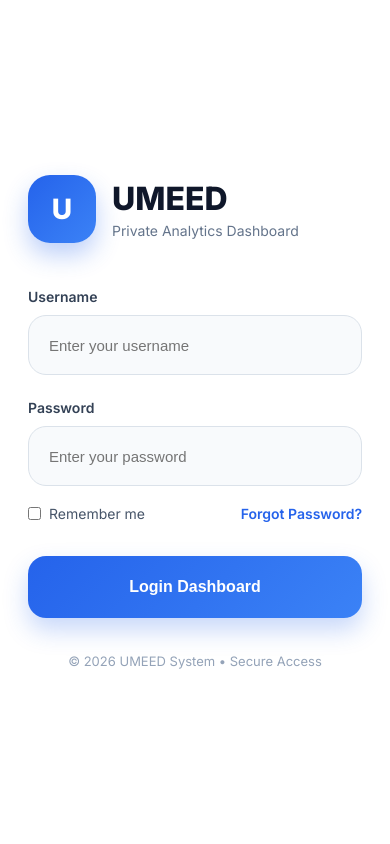
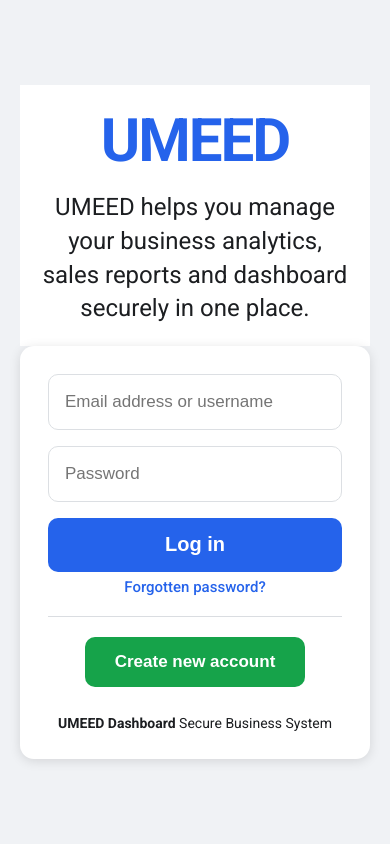
Before and after one commit to Rawish007/dashboard, a Flask app: page /login in a window 390 px wide. Run offline with Flask 3, Linux system fonts and the light colour scheme.

Commit message:
Update login.html

```diff
--- a/templates/login.html
+++ b/templates/login.html
@@ -6,10 +6,11 @@
 <meta charset="UTF-8">
 <meta name="viewport" content="width=device-width, initial-scale=1.0">
 
-<title>UMEED Dashboard Login</title>
+<title>UMEED LOGIN</title>
 
 <link rel="preconnect" href="https://fonts.googleapis.com">
-<link href="https://fonts.googleapis.com/css2?family=Inter:wght@400;500;600;700;800&display=swap" rel="stylesheet">
+
+<link href="https://fonts.googleapis.com/css2?family=Roboto:wght@300;400;500;700&display=swap" rel="stylesheet">
 
 <style>
 
@@ -25,17 +26,24 @@
 
 body{
 
-    font-family:'Inter',sans-serif;
+    font-family:'Roboto',sans-serif;
 
+    width:100%;
     height:100vh;
+
+    background:#f0f2f5;
+
+    display:flex;
+
+    justify-content:center;
+
+    align-items:center;
 
     overflow:hidden;
 
-    background:#f4f7fb;
-
 }
 
-/* MAIN LAYOUT */
+/* MAIN CONTAINER */
 
 .container{
 
@@ -48,50 +56,19 @@ body{
 
 /* LEFT SIDE */
 
-.left-side{
+.left{
 
-    flex:1.2;
+    flex:1;
 
-    background:
-    linear-gradient(
-    135deg,
-    rgba(15,23,42,0.88),
-    rgba(30,41,59,0.92)
-    ),
-    url('https://images.unsplash.com/photo-1551288049-bebda4e38f71?q=80&w=2070&auto=format&fit=crop');
-
-    background-size:cover;
-    background-position:center;
-
-    position:relative;
+    background:#ffffff;
 
     display:flex;
 
-    flex-direction:column;
-
     justify-content:center;
 
-    padding:70px;
+    align-items:center;
 
-    color:white;
-
-}
-
-/* OVERLAY */
-
-.left-side::before{
-
-    content:"";
-
-    position:absolute;
-
-    inset:0;
-
-    background:linear-gradient(
-    to bottom right,
-    rgba(37,99,235,0.45),
-    rgba(15,23,42,0.80)
-    );
+    padding:60px;
 
 }
 
@@ -99,111 +76,41 @@ body{
 
 .left-content{
 
-    position:relative;
-
-    z-index:2;
-
-    max-width:550px;
+    max-width:520px;
 
 }
 
-.badge{
+.logo{
 
-    display:inline-flex;
+    font-size:75px;
 
-    align-items:center;
+    font-weight:700;
 
-    gap:10px;
+    color:#2563eb;
 
-    padding:10px 18px;
+    margin-bottom:15px;
 
-    border-radius:999px;
-
-    background:rgba(255,255,255,0.10);
-
-    backdrop-filter:blur(10px);
-
-    border:1px solid rgba(255,255,255,0.12);
-
-    margin-bottom:28px;
-
-    font-size:14px;
-
-    font-weight:600;
+    letter-spacing:-2px;
 
 }
 
-.main-title{
-
-    font-size:68px;
-
-    font-weight:800;
-
-    line-height:1.1;
-
-    margin-bottom:22px;
-
-}
-
-.description{
-
-    font-size:18px;
-
-    line-height:1.8;
-
-    color:#dbeafe;
-
-}
-
-/* STATS */
-
-.stats{
-
-    display:flex;
-
-    gap:20px;
-
-    margin-top:45px;
-
-}
-
-.stat-box{
-
-    background:rgba(255,255,255,0.08);
-
-    backdrop-filter:blur(12px);
-
-    border:1px solid rgba(255,255,255,0.10);
-
-    padding:22px;
-
-    border-radius:22px;
-
-    min-width:150px;
-
-}
-
-.stat-box h2{
+.text{
 
     font-size:30px;
 
-    margin-bottom:8px;
+    color:#1c1e21;
 
-}
+    line-height:1.4;
 
-.stat-box p{
-
-    color:#cbd5e1;
-
-    font-size:14px;
+    font-weight:400;
 
 }
 
 /* RIGHT SIDE */
 
-.right-side{
+.right{
 
-    flex:0.9;
+    flex:1;
 
     display:flex;
 
@@ -211,84 +118,25 @@ body{
 
     align-items:center;
 
-    background:#ffffff;
-
-    position:relative;
+    background:#f0f2f5;
 
 }
 
-/* LOGIN CARD */
+/* LOGIN BOX */
 
-.login-card{
+.login-box{
 
     width:100%;
-    max-width:430px;
+    max-width:410px;
 
-    padding:50px;
+    background:#fff;
 
-}
+    padding:28px;
 
-/* LOGO */
-
-.logo{
-
-    display:flex;
-
-    align-items:center;
-
-    gap:16px;
-
-    margin-bottom:45px;
-
-}
-
-.logo-icon{
-
-    width:68px;
-    height:68px;
-
-    border-radius:22px;
-
-    background:linear-gradient(
-    135deg,
-    #2563eb,
-    #3b82f6
-    );
-
-    display:flex;
-
-    justify-content:center;
-
-    align-items:center;
-
-    color:white;
-
-    font-size:28px;
-
-    font-weight:800;
+    border-radius:14px;
 
     box-shadow:
-    0 12px 25px rgba(37,99,235,0.30);
-
-}
-
-.logo-text h1{
-
-    font-size:32px;
-
-    color:#0f172a;
-
-    font-weight:800;
-
-}
-
-.logo-text p{
-
-    font-size:14px;
-
-    color:#64748b;
-
-    margin-top:4px;
+    0 2px 12px rgba(0,0,0,0.12);
 
 }
 
@@ -300,142 +148,150 @@ form{
 
     flex-direction:column;
 
-    gap:24px;
+    gap:16px;
 
 }
 
 /* INPUT */
 
-.input-group{
+.input{
 
-    display:flex;
+    width:100%;
 
-    flex-direction:column;
+    height:56px;
+
+    border:1px solid #dcdfe3;
+
+    border-radius:10px;
+
+    padding:0 16px;
+
+    font-size:17px;
+
+    outline:none;
+
+    transition:0.2s;
+
+    background:#fff;
 
 }
 
-.input-group label{
+.input:focus{
 
-    font-size:14px;
+    border-color:#2563eb;
 
-    font-weight:600;
-
-    color:#334155;
-
-    margin-bottom:10px;
+    box-shadow:
+    0 0 0 3px rgba(37,99,235,0.15);
 
 }
 
-.input-group input{
-
-    height:60px;
-
-    border:1px solid #dbe2ea;
-
-    border-radius:18px;
-
-    padding:0 20px;
-
-    font-size:15px;
-
-    outline:none;
-
-    transition:0.3s;
-
-    background:#f8fafc;
-
-}
-
-.input-group input:focus{
-
-    border-color:#2563eb;
-
-    background:white;
-
-    box-shadow:
-    0 0 0 5px rgba(37,99,235,0.08);
-
-}
-
-/* OPTIONS */
-
-.options{
-
-    display:flex;
-
-    justify-content:space-between;
-
-    align-items:center;
-
-    margin-top:-5px;
-
-}
-
-.remember{
-
-    display:flex;
-
-    align-items:center;
-
-    gap:8px;
-
-    font-size:14px;
-
-    color:#475569;
-
-}
-
-.forgot{
-
-    text-decoration:none;
-
-    font-size:14px;
-
-    font-weight:600;
-
-    color:#2563eb;
-
-}
-
-/* BUTTON */
+/* LOGIN BUTTON */
 
 .login-btn{
 
-    height:62px;
+    width:100%;
+
+    height:54px;
 
     border:none;
 
-    border-radius:18px;
+    border-radius:10px;
 
-    background:linear-gradient(
-    135deg,
-    #2563eb,
-    #3b82f6
-    );
+    background:#2563eb;
 
-    color:white;
+    color:#fff;
 
-    font-size:16px;
+    font-size:20px;
 
     font-weight:700;
 
     cursor:pointer;
 
-    transition:0.3s;
-
-    margin-top:10px;
-
-    box-shadow:
-    0 12px 24px rgba(37,99,235,0.25);
+    transition:0.2s;
 
 }
 
 .login-btn:hover{
 
-    transform:translateY(-2px);
+    background:#1d4ed8;
 
-    box-shadow:
-    0 18px 35px rgba(37,99,235,0.35);
+}
+
+/* FORGOT */
+
+.forgot{
+
+    text-align:center;
+
+    margin-top:5px;
+
+}
+
+.forgot a{
+
+    text-decoration:none;
+
+    color:#2563eb;
+
+    font-size:15px;
+
+    font-weight:500;
+
+}
+
+.forgot a:hover{
+
+    text-decoration:underline;
+
+}
+
+/* LINE */
+
+.line{
+
+    width:100%;
+
+    height:1px;
+
+    background:#dadde1;
+
+    margin:20px 0;
+
+}
+
+/* CREATE BUTTON */
+
+.create-btn{
+
+    width:220px;
+
+    height:50px;
+
+    margin:auto;
+
+    border:none;
+
+    border-radius:10px;
+
+    background:#16a34a;
+
+    color:#fff;
+
+    font-size:17px;
+
+    font-weight:700;
+
+    cursor:pointer;
+
+    display:block;
+
+    transition:0.2s;
+
+}
+
+.create-btn:hover{
+
+    background:#15803d;
 
 }
 
@@ -443,39 +299,65 @@ form{
 
 .footer{
 
-    margin-top:35px;
+    margin-top:28px;
 
     text-align:center;
 
-    color:#94a3b8;
+    font-size:14px;
 
-    font-size:13px;
+    color:#1c1e21;
+
+}
+
+.footer b{
+
+    font-weight:700;
 
 }
 
 /* MOBILE */
 
-@media(max-width:1000px){
+@media(max-width:900px){
 
-    .left-side{
+    .container{
 
-        display:none;
+        flex-direction:column;
+
+        justify-content:center;
+
+        align-items:center;
+
+        padding:20px;
 
     }
 
-    .right-side{
+    .left{
 
-        flex:1;
+        padding:20px;
+
+        text-align:center;
+
+        flex:none;
 
     }
 
+    .logo{
+
+        font-size:60px;
+
     }
 
-@media(max-width:500px){
+    .text{
 
-    .login-card{
+        font-size:24px;
 
-        padding:28px;
+    }
+
+    .right{
+
+        width:100%;
+
+        flex:none;
 
     }
 
@@ -489,42 +371,20 @@ form{
 
 <div class="container">
 
-    <!-- LEFT SIDE -->
+    <!-- LEFT -->
 
-    <div class="left-side">
+    <div class="left">
 
         <div class="left-content">
 
-            <div class="badge">
-                🔒 Secure Business System
+            <div class="logo">
+                UMEED
             </div>
 
-            <div class="main-title">
-                Smart Business Analytics Dashboard
-            </div>
+            <div class="text">
 
-            <div class="description">
-                Monitor sales, manage records, track analytics and control your business operations securely with UMEED Dashboard.
-            </div>
-
-            <!-- STATS -->
-
-            <div class="stats">
-
-                <div class="stat-box">
-                    <h2>99.9%</h2>
-                    <p>System Security</p>
-                </div>
-
-                <div class="stat-box">
-                    <h2>24/7</h2>
-                    <p>Live Monitoring</p>
-                </div>
-
-                <div class="stat-box">
-                    <h2>Realtime</h2>
-                    <p>Analytics Data</p>
-                </div>
+                UMEED helps you manage your business analytics,
+                sales reports and dashboard securely in one place.
 
             </div>
 
@@ -532,26 +392,11 @@ form{
 
     </div>
 
-    <!-- RIGHT SIDE -->
+    <!-- RIGHT -->
 
-    <div class="right-side">
+    <div class="right">
 
-        <div class="login-card">
-
-            <!-- LOGO -->
-
-            <div class="logo">
-
-                <div class="logo-icon">
-                    U
-                </div>
-
-                <div class="logo-text">
-                    <h1>UMEED</h1>
-                    <p>Private Analytics Dashboard</p>
-                </div>
-
-            </div>
+        <div class="login-box">
 
             <!-- FORM -->
 
@@ -559,67 +404,63 @@ form{
 
                 <!-- USERNAME -->
 
-                <div class="input-group">
-
-                    <label>Username</label>
-
                 <input
                 type="text"
                 name="username"
-                    placeholder="Enter your username"
+                class="input"
+                placeholder="Email address or username"
                 required>
 
-                </div>
-
                 <!-- PASSWORD -->
-
-                <div class="input-group">
-
-                    <label>Password</label>
 
                 <input
                 type="password"
                 name="password"
-                    placeholder="Enter your password"
+                class="input"
+                placeholder="Password"
                 required>
 
-                </div>
-
-                <!-- OPTIONS -->
-
-                <div class="options">
-
-                    <label class="remember">
-
-                        <input type="checkbox">
-
-                        Remember me
-
-                    </label>
-
-                    <a href="#" class="forgot">
-                        Forgot Password?
-                    </a>
-
-                </div>
-
-                <!-- BUTTON -->
+                <!-- LOGIN BUTTON -->
 
                 <button
                 type="submit"
                 class="login-btn">
 
-                    Login Dashboard
+                    Log in
 
                 </button>
 
             </form>
 
+            <!-- FORGOT PASSWORD -->
+
+            <div class="forgot">
+
+                <a href="/forgot-password">
+
+                    Forgotten password?
+
+                </a>
+
+            </div>
+
+            <!-- LINE -->
+
+            <div class="line"></div>
+
+            <!-- CREATE BUTTON -->
+
+            <button class="create-btn">
+
+                Create new account
+
+            </button>
+
             <!-- FOOTER -->
 
             <div class="footer">
 
-                © 2026 UMEED System • Secure Access
+                <b>UMEED Dashboard</b> Secure Business System
 
             </div>
 
```
Lines whose indentation alone changed are shown as unchanged.
